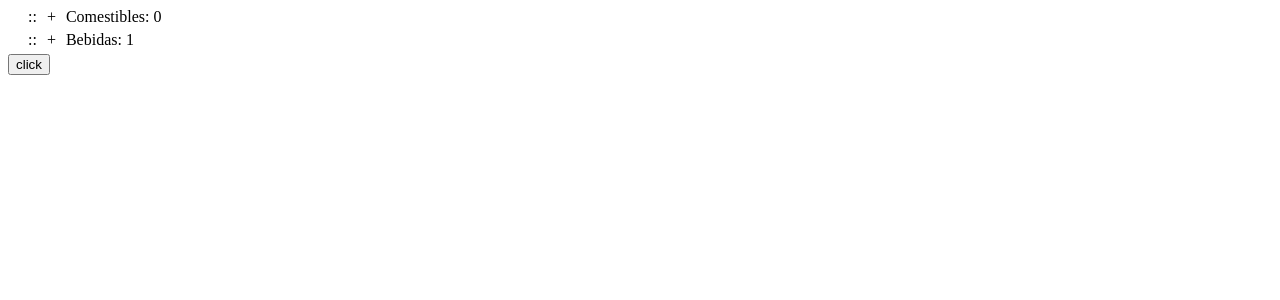
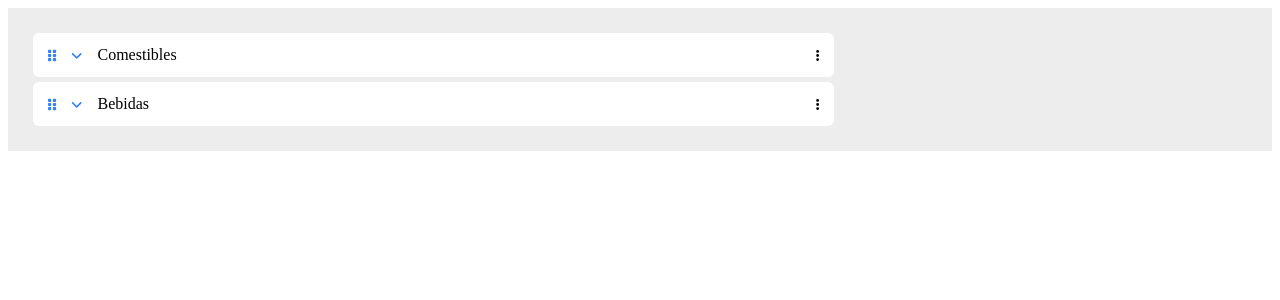
Before and after one commit to DiegoTinitana/Arboles-Infinitos, a Next.js app: page / in a window 1280 px wide. Shown: the top 300 px of the page. Built offline with nearby package versions, Linux system fonts and the light colour scheme.

Commit message:
first beta

```diff
--- a/package.json
+++ b/package.json
@@ -9,6 +9,9 @@
     "lint": "next lint"
   },
   "dependencies": {
+    "@fortawesome/fontawesome-svg-core": "^6.3.0",
+    "@fortawesome/free-solid-svg-icons": "^6.3.0",
+    "@fortawesome/react-fontawesome": "^0.2.0",
     "@next/font": "13.1.6",
     "eslint": "8.34.0",
     "eslint-config-next": "13.1.6",
--- a/src/components/TreeItem.jsx
+++ b/src/components/TreeItem.jsx
@@ -3,6 +3,12 @@ import { Draggable } from "react-beautiful-dnd";
 
 import TreeContext from "./TreeContext";
 import TreeItemContext from "./TreeItemContext";
+
+import { FontAwesomeIcon } from '@fortawesome/react-fontawesome';
+import { faGripVertical } from '@fortawesome/free-solid-svg-icons';
+import { faAngleUp } from '@fortawesome/free-solid-svg-icons';
+import { faAngleDown } from '@fortawesome/free-solid-svg-icons';
+import { faEllipsisV } from '@fortawesome/free-solid-svg-icons';
 
 export const getItemStyle = (isDragging, draggableStyle, level) => {
   return {
@@ -10,7 +16,9 @@ export const getItemStyle = (isDragging, draggableStyle, level) => {
     paddingLeft: 15 * level,
     margin: 5,
     background: isDragging ? "lightgreen" : "white",
-    width: 200,
+    width: 786,
+    height: 44,
+
     ...draggableStyle
   };
 };
@@ -44,7 +52,7 @@ function TreeItem(props) {
 
   const expanded = expandable ? isExpanded(nodeId) : undefined;
 
-  const expandedIcon = expanded ? "-" : "+";
+  const expandedIcon = expanded ? <FontAwesomeIcon icon={faAngleUp} style={{ fontSize: 13, color:'#3483FA' }} /> : <FontAwesomeIcon icon={faAngleDown} style={{ fontSize: 13, color:'#3483FA'  }} />;
 
   const absoluteIndex = getIndex(nodeId);
 
@@ -65,13 +73,18 @@ function TreeItem(props) {
             id={absoluteIndex}
             tabIndex={0}
           >
-            <div {...provided.dragHandleProps}>
-              ::
+            <div className="items-tree-section">
+              <div {...provided.dragHandleProps}>
+                <FontAwesomeIcon icon={faGripVertical} style={{ fontSize: 13, color:'#3483FA' }} />
+              </div>
+              <div onClick={() => toggleNode(nodeId)}>
+                {expandable && expandedIcon}
+              </div>
+              <div>{label}</div>
             </div>
-            <div onClick={() => toggleNode(nodeId)}>
-              {expandable && expandedIcon}
+            <div className="items-tree-section-end">
+              <FontAwesomeIcon icon={faEllipsisV} style={{ fontSize: 13 }} />
             </div>
-            <div>{label}</div>
           </div>
           {expanded && childrenIncreased}
         </>
--- a/src/pages/_app.js
+++ b/src/pages/_app.js
@@ -1,5 +1,8 @@
 import '@/styles/globals.css'
+import "@fortawesome/fontawesome-svg-core/styles.css";
+import { config } from "@fortawesome/fontawesome-svg-core";
 
+config.autoAddCss = false;
 export default function App({ Component, pageProps }) {
   return <Component {...pageProps} />
 }
--- a/src/pages/index.js
+++ b/src/pages/index.js
@@ -23,7 +23,11 @@ export default function Home() {
                 "title": "Ácidos",
                 "type": "list",
                 "image": "https://picsum.photos/200?random=3",
-                children: [
+                "paging_data": {
+                  "items_count": 3,
+                  "current_page": 1
+                },
+                "children": [
                   {
                     "id": "MLA7890123456",
                     "title": "Super Acido"
@@ -36,25 +40,18 @@ export default function Home() {
                     "id": "MLA1234567890",
                     "title": "Caramelo asesino"
                   }
-                ],
-                "items": {
-                  "paging_data": {
-                    "items_count": 3,
-                    "current_page": 1
-                  },
-                }
+                ]
               },
               {
                 "id": "b9c65df2-34a1-4d1a-8faa-efecfbaea5d5",
                 "title": "Dulces",
                 "type": "list",
                 "image": "https://picsum.photos/200?random=4",
-                "items": {
                 "paging_data": {
                   "items_count": 2,
                   "current_page": 1
                 },
-                  "values": [
+                "children": [
                   {
                     "id": "MLB2468109753",
                     "title": "Sugus"
@@ -64,7 +61,7 @@ export default function Home() {
                     "title": "De miel"
                   }
                 ]
-                }
+
               }
             ]
           },
@@ -73,12 +70,11 @@ export default function Home() {
             "title": "Alfajores",
             "type": "list",
             "image": "https://picsum.photos/200?random=5",
-            "items": {
             "paging_data": {
               "items_count": 2,
               "current_page": 1
             },
-              "values": [
+            "children": [
               {
                 "id": "MLC9753108642",
                 "title": "Alfajor Jorgito"
@@ -89,7 +85,6 @@ export default function Home() {
               }
             ]
           }
-          }
         ]
       },
       {
@@ -97,12 +92,7 @@ export default function Home() {
         "title": "Bebidas",
         "type": "list",
         "image": "https://picsum.photos/200?random=6",
-        "items": {
-          "paging_data": {
-            "items_count": 3,
-            "current_page": 1
-          },
-          "values": [
+        "children": [
           {
             "id": "MLA0123456789",
             "title": "Agua"
@@ -117,10 +107,55 @@ export default function Home() {
           }
         ]
       }
-      }
     ]
   )
+
+  const reorder = (starIndex, endIndex, list) => {
+    const result = [...list]
+    const [removed] = result.splice(starIndex, 1)
+    result.splice(endIndex, 0, removed)
+    return result
+  }
+
   const [expanded, setExpanded] = useState([]);
+
+  const reorderWithCoorder = (coordStart, coordEnd, obj) => {
+    const newObj = [...obj]
+    let elementRemovie = undefined
+
+    if(coordStart.length === 1 && coordEnd.length === 1) {
+      return reorder(coordStart[0], coordEnd[0], newObj)
+    }
+
+    const getElementByCorrd = (newCoordStart, recurObj) => {
+      if (newCoordStart.length === 2) {
+        const coord = newCoordStart.shift()
+        const result = recurObj[coord]
+        const [removed] = result.children.splice(newCoordStart[0], 1)
+        elementRemovie = removed
+        return
+      }
+      const coord = newCoordStart.shift()
+      getElementByCorrd(newCoordStart, recurObj[coord].children)
+    }
+    getElementByCorrd(coordStart, newObj)
+
+    const insertElemetByCord = (newCoordEnd, newObj) => {
+      if (newCoordEnd.length === 2) {
+        const coord = newCoordEnd.shift()
+        const result = newObj[coord]
+        result.children.splice(newCoordEnd[0], 0, elementRemovie)
+        return
+      }
+      const coord = newCoordEnd.shift()
+      insertElemetByCord(newCoordEnd, newObj[coord].children)
+    }
+
+    insertElemetByCord(coordEnd, newObj)
+
+    return newObj
+  }
+
 
   const RenderItems = ({ obj, lavel = -1, tree = "" }) => {
     const newLavel = lavel + 1
@@ -128,19 +163,19 @@ export default function Home() {
       (obj ?? []).map((child, i) => {
         const newTree = tree.split('.')
         newTree[newLavel] = i
-        const abc = newTree.toString().replaceAll(',','.')
+        const abc = newTree.toString().replaceAll(',', '.')
         return (
           <div key={abc}>
             {
               child.children ? (
-                <TreeItem label={`${child.title}: ${abc}`} nodeId={`${abc}`}>
+                <TreeItem label={`${child.title}`} nodeId={`${abc}`}>
                   <RenderItems obj={child.children} lavel={newLavel} tree={`${abc}`} />
                 </TreeItem>
               ) : child.type === 'list' ? (
-                <TreeItem label={`${child.title}: ${abc}`} nodeId={`${abc}`}>
+                <TreeItem label={`${child.title}`} nodeId={`${abc}`}>
                   <RenderItems obj={child.items.values} lavel={newLavel} tree={`${abc}`} />
                 </TreeItem>
-              ) : (<TreeItem label={`${child.title}: ${abc}`} nodeId={`${abc}`}/>)
+              ) : (<TreeItem label={`${child.title}`} nodeId={`${abc}`} />)
             }
           </div>
         )
@@ -148,7 +183,7 @@ export default function Home() {
     )
   }
 
-  const HonClick =() =>{
+  const HonClick = () => {
     const newdata = [...data]
     newdata[0].children.push({
       id: 'seccion-3',
@@ -158,27 +193,29 @@ export default function Home() {
   }
 
   const onDragEnd = (e) => {
-    console.log(e)
-    if( e.destination === null) {
+    const { source, destination, draggableId } = e;
+    if (destination === null) {
       return
     }
-   const id = e.destination.index
 
-   const draggableId = e.draggableId
+    const id = destination.index
+
     const abc = document.getElementById(id)
     let text = abc.getAttribute("data-rbd-draggable-id");
-   const elementDelete = draggableId.split('.').map((dragId) => parseInt(dragId))
-   const elementInserted = text.split('.').map((dragId) => parseInt(dragId))
+    const startElements = draggableId.split('.').map((dragId) => parseInt(dragId))
+    const endElements = text.split('.').map((dragId) => parseInt(dragId))
 
-   console.log(elementDelete, elementInserted)
+    const result = reorderWithCoorder(startElements, endElements, data)
+    console.log(startElements, 'startElements', endElements, 'endElements')
+    setData(result)
     //TODO actualizar el estado
   }
   return (
-    <div>
+    <div className="root">
       <Tree expanded={expanded} onExpand={setExpanded} onDragEnd={onDragEnd}>
         <RenderItems obj={data} />
       </Tree>
-      <button onClick={HonClick}>click</button>
+      {/* <button onClick={HonClick}>click</button> */}
     </div>
   )
 }
--- a/src/styles/globals.css
+++ b/src/styles/globals.css
@@ -1,4 +1,23 @@
+.root {
+  padding: 20px;
+  background: #EDEDED;
+}
+
 .items-tree {
   display: flex;
-  gap: 10px;
+  gap: 15px;
+  align-items: center;
+  justify-content: space-between;
+  border-radius: 6px;
 }
+
+.items-tree-section {
+  display: flex;
+  gap: 15px;
+  align-items: center;
+  border-radius: 6px;
+}
+
+.items-tree-section-end {
+  padding: 15px;
+}
```
Also changed, not shown: 1 other file (tests, documents, lock files or other folders). Lines whose indentation alone changed are shown as unchanged.
